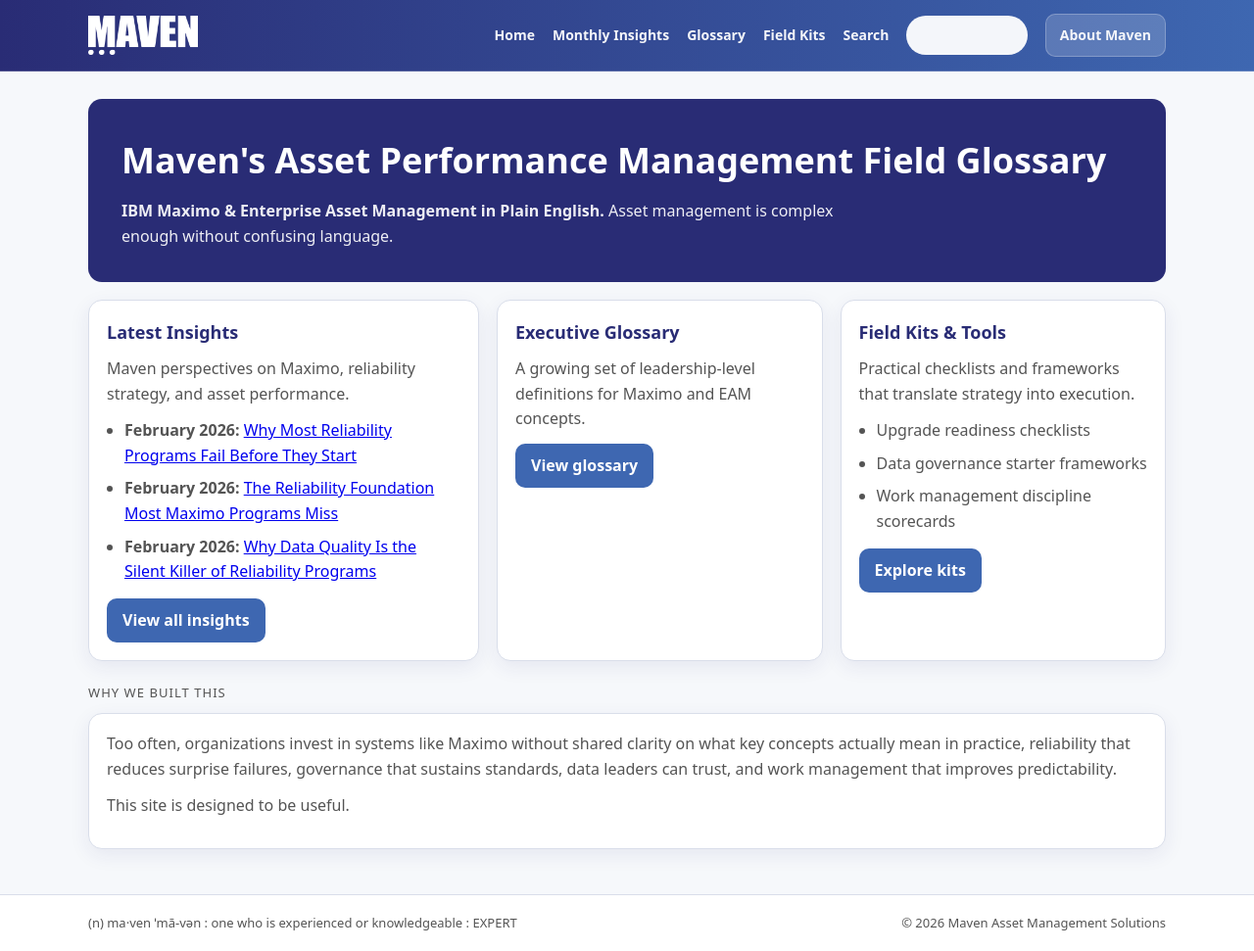
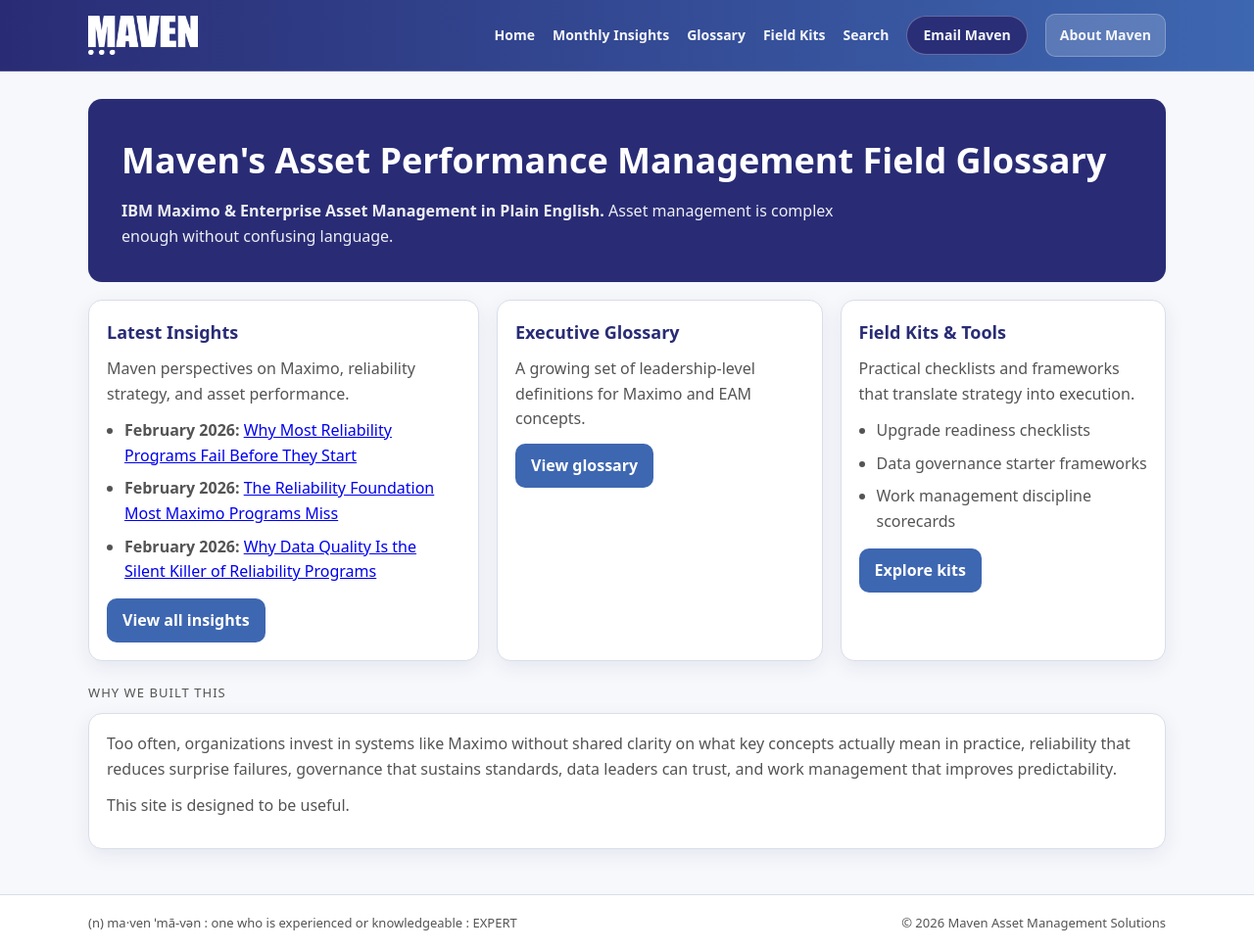
Before and after one commit to Maven-Asset-Management-Insights/content, a Jekyll site: the page built from index.md, in a window 1280 px wide. Shown: the whole page at 98% size. Built offline with Jekyll 4.4.1, drawn with Linux system fonts in a browser that asks for light colours.

Commit message:
Update style.scss

```diff
--- a/assets/css/style.scss
+++ b/assets/css/style.scss
@@ -100,21 +100,18 @@ body {
   text-decoration: none;
 }
 
-/* Email Button in Header */
 .email-btn {
-  background: #ffffff;
-  color: var(--maven-blue-deep);
-  font-weight: 700;
+  background: var(--maven-blue-deep);
+  color: #ffffff;
+  font-weight: 800;
   padding: 8px 16px;
   border-radius: 999px;
   text-decoration: none;
-  transition: all 0.2s ease;
-  border: 1px solid rgba(255, 255, 255, 0.6);
+  border: 1px solid rgba(255,255,255,0.3);
 }
 
 .email-btn:hover {
-  background: rgba(255, 255, 255, 0.85);
-  transform: translateY(-1px);
+  background: var(--maven-blue-primary);
 }
 
 .nav .cta:hover {
```
